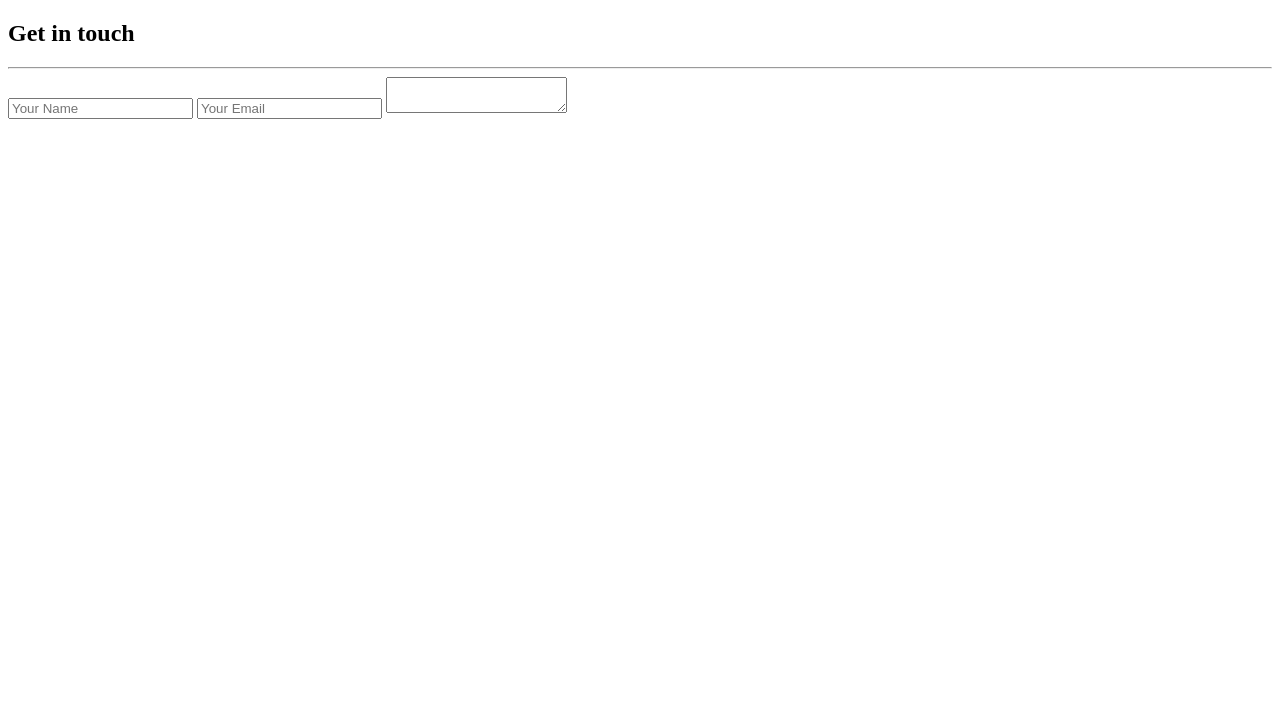
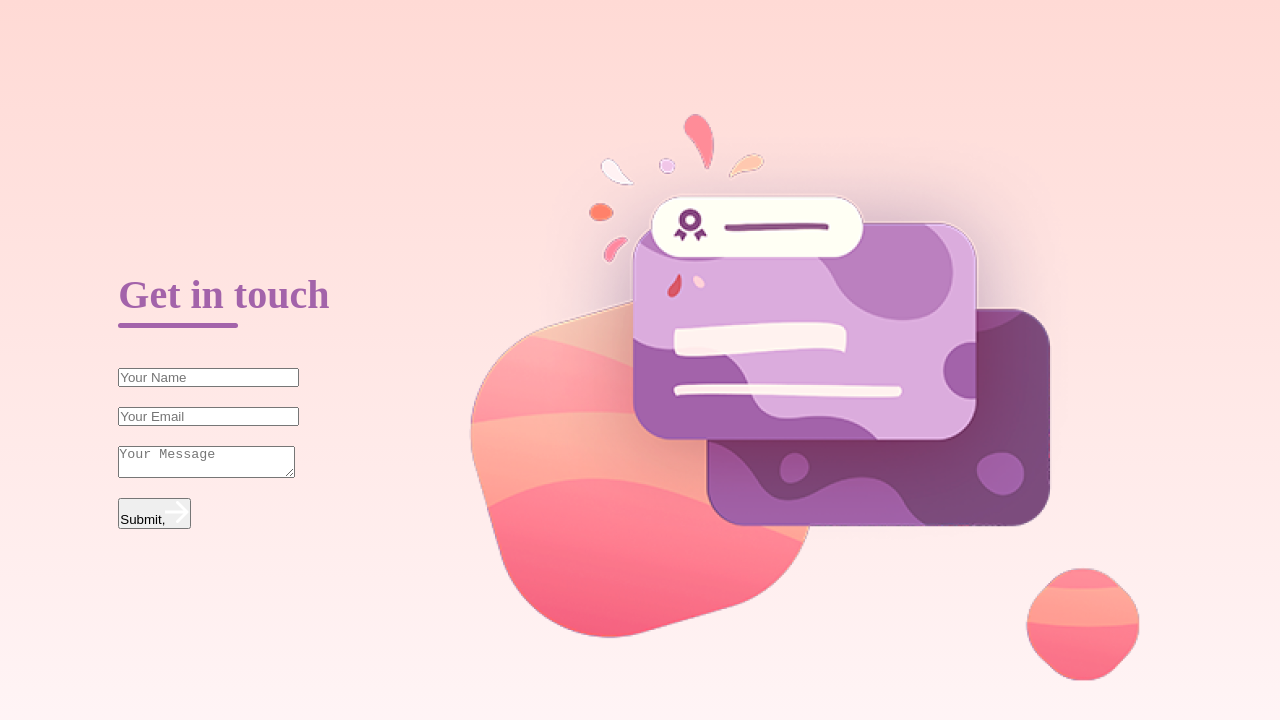
Before and after one commit to PasinduMadushanDias/web_tutorial_practices, a plain HTML site: page Day_02/index.html in a window 1280 px wide. Drawn offline with Linux system fonts and the light colour scheme.

Commit message:
contact-left css adding

```diff
--- a/Day_02/index.html
+++ b/Day_02/index.html
@@ -15,8 +15,12 @@
       </div>
       <input type="text" name="name" placeholder="Your Name" class="contact-inputs" required>
       <input type="email" name="email" placeholder="Your Email" class="contact-inputs" required>
-      <textarea name="message" ></textarea>
+      <textarea name="message" placeholder="Your Message" class="contact-inputs" required ></textarea>
+      <button type="submit">Submit,<img src="assets/arrow_icon.png" alt=""></button>
     </form>
+    <div class="contact-right">
+      <img src="assets/right_img.png" alt="">
+    </div>
   </div>
 </body>
 </html>
--- a/Day_02/styles.css
+++ b/Day_02/styles.css
@@ -0,0 +1,44 @@
+*{
+    padding: 0;
+    margin: 0;
+    box-sizing: border-box;
+}
+
+body{
+    font-family: 'Outfit';
+    background: linear-gradient(#ffdad5, #fff7f9);
+}
+
+.contact-container{
+    height: 100vh;
+    display: flex;
+    align-items: center;
+    justify-content: space-evenly;
+}
+
+.contact-left{
+    display: flex;
+    flex-direction: column;
+    align-items: start;
+    gap: 20px;
+}
+
+.contact-left-title h2{
+    font-weight: 600;
+    color: #a363aa;
+    font-size: 40px;
+    margin-bottom: 5px;
+}
+
+.contact-left-title hr{
+    border: none;
+    width: 120px;
+    height: 5px;
+    background-color: #a363aa;
+    border-radius: 10px;
+    margin-bottom: 20px;
+}
+
+.contact-input{
+
+}
```
